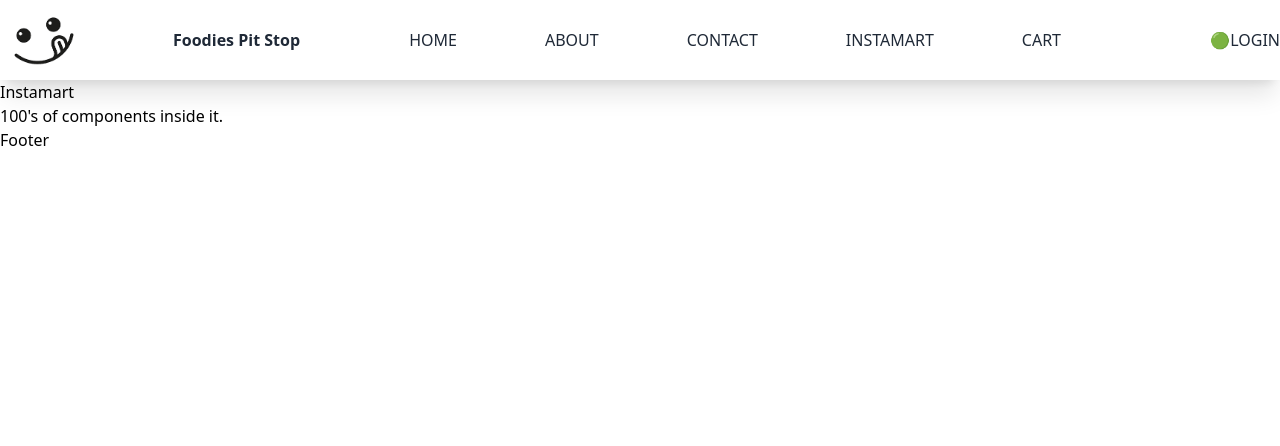
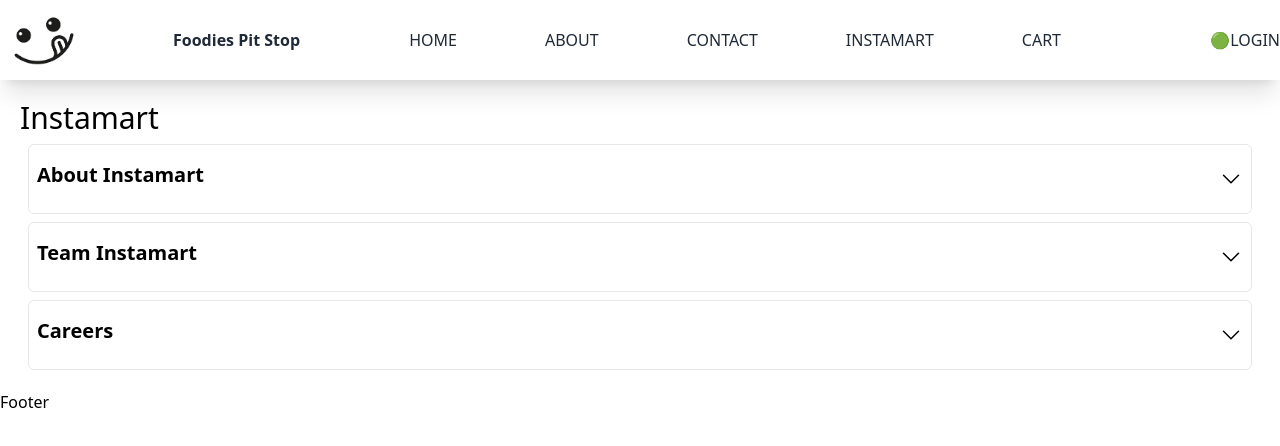
Before and after one commit to AnnZoeFreelancer/Namaste-React, a React (Vite) app: page /instamart in a window 1280 px wide. Shown: the top 446 px of the page. Built offline with nearby package versions, Linux system fonts and the light colour scheme.

Commit message:
NR-Ch-11-DataIsTheNewOil_Accordion_ Instamart_ItemCategory

```diff
--- a/src/components/Instamart.js
+++ b/src/components/Instamart.js
@@ -1,8 +1,89 @@
+import { useState } from "react";
+const Section = ({ title, description, isVisible, setIsVisible }) => {
+  return (
+    <div className="m-2 p-2 border ring-offset-slate-50 rounded-md ">
+      <div className="flex justify-between">
+        <h1 className="text-xl font-bold mt-2 mb-4">{title}</h1>
+        {isVisible ? (
+          <>
+            <button onClick={() => setIsVisible(false)}>
+              <svg
+                xmlns="http://www.w3.org/2000/svg"
+                fill="none"
+                viewBox="0 0 24 24"
+                strokeWidth={1.5}
+                stroke="currentColor"
+                className="w-6 h-6"
+              >
+                <path
+                  strokeLinecap="round"
+                  strokeLinejoin="round"
+                  d="M4.5 15.75l7.5-7.5 7.5 7.5"
+                />
+              </svg>
+            </button>
+          </>
+        ) : (
+          <button onClick={() => setIsVisible(true)}>
+            <svg
+              xmlns="http://www.w3.org/2000/svg"
+              fill="none"
+              viewBox="0 0 24 24"
+              strokeWidth={1.5}
+              stroke="currentColor"
+              className="w-6 h-6"
+            >
+              <path
+                strokeLinecap="round"
+                strokeLinejoin="round"
+                d="M19.5 8.25l-7.5 7.5-7.5-7.5"
+              />
+            </svg>
+          </button>
+        )}
+      </div>
+      {/* Only render if isVisible is true */}
+      {isVisible && (
+        <p className="cursor-pointer block border-t pt-2">{description}</p>
+      )}
+    </div>
+  );
+};
 const Instamart = () => {
+  const [visibleSection, setVisibleSection] = useState("");
   return (
-    <div>
-      <h1>Instamart</h1>
-      <h1>100's of components inside it.</h1>
+    <div className="m-5">
+      <h1 className="text-3xl bold"> Instamart </h1>
+      <Section
+        title={"About Instamart"}
+        description={
+          "Lorem Ipsum is simply dummy text of the printing and typesetting industry. Lorem Ipsum has been the industry's standard dummy text ever since the 1500s, when an unknown printer took a galley of type and scrambled it to make a type specimen book. It has survived not only five centuries, but also the leap into electronic typesetting, remaining essentially unchanged. It was popularised in the 1960s with the release of Letraset sheets containing Lorem Ipsum passages, and more recently with desktop publishing software like Aldus PageMaker including versions of Lorem Ipsum."
+        }
+        isVisible={visibleSection == "about"}
+        setIsVisible={(show) =>
+          show ? setVisibleSection("about") : setVisibleSection("")
+        }
+      />
+      <Section
+        title={"Team Instamart"}
+        description={
+          "Lorem Ipsum is simply dummy text of the printing and typesetting industry. Lorem Ipsum has been the industry's standard dummy text ever since the 1500s, when an unknown printer took a galley of type and scrambled it to make a type specimen book. It has survived not only five centuries, but also the leap into electronic typesetting, remaining essentially unchanged. It was popularised in the 1960s with the release of Letraset sheets containing Lorem Ipsum passages, and more recently with desktop publishing software like Aldus PageMaker including versions of Lorem Ipsum."
+        }
+        isVisible={visibleSection == "team"}
+        setIsVisible={(show) =>
+          show ? setVisibleSection("team") : setVisibleSection("")
+        }
+      />
+      <Section
+        title={"Careers"}
+        description={
+          "Lorem Ipsum is simply dummy text of the printing and typesetting industry. Lorem Ipsum has been the industry's standard dummy text ever since the 1500s, when an unknown printer took a galley of type and scrambled it to make a type specimen book. It has survived not only five centuries, but also the leap into electronic typesetting, remaining essentially unchanged. It was popularised in the 1960s with the release of Letraset sheets containing Lorem Ipsum passages, and more recently with desktop publishing software like Aldus PageMaker including versions of Lorem Ipsum."
+        }
+        isVisible={visibleSection == "careers"}
+        setIsVisible={(show) =>
+          show ? setVisibleSection("careers") : setVisibleSection("")
+        }
+      />
     </div>
   );
 };
--- a/src/components/RestaurantItemCategory.js
+++ b/src/components/RestaurantItemCategory.js
@@ -1,11 +1,61 @@
+import { useState } from "react";
 import RestaurantDish from "./RestaurantDish";
 const RestaurantItemCategory = (itemCategory) => {
+  const [show, setShow] = useState(true);
   return (
     <div>
-      <h1 className="dishHeader">
+      <div className="flex justify-between">
+        <h1 className="mb-6 text-gray-800 font-extrabold text-xl">
           {itemCategory?.title}({itemCategory?.itemCards.length})
         </h1>
-      <div>
+        {show ? (
+          <>
+            <button
+              onClick={() => {
+                setShow(false);
+              }}
+            >
+              <svg
+                xmlns="http://www.w3.org/2000/svg"
+                fill="none"
+                viewBox="0 0 24 24"
+                strokeWidth={1.5}
+                stroke="currentColor"
+                className="w-6 h-6"
+              >
+                <path
+                  strokeLinecap="round"
+                  strokeLinejoin="round"
+                  d="M4.5 15.75l7.5-7.5 7.5 7.5"
+                />
+              </svg>
+            </button>
+          </>
+        ) : (
+          <button
+            onClick={() => {
+              setShow(true);
+            }}
+          >
+            <svg
+              xmlns="http://www.w3.org/2000/svg"
+              fill="none"
+              viewBox="0 0 24 24"
+              strokeWidth={1.5}
+              stroke="currentColor"
+              className="w-6 h-6"
+            >
+              <path
+                strokeLinecap="round"
+                strokeLinejoin="round"
+                d="M19.5 8.25l-7.5 7.5-7.5-7.5"
+              />
+            </svg>
+          </button>
+        )}
+      </div>
+      {show && (
+        <div id={itemCategory?.customid}>
           <ul>
             {itemCategory?.itemCards?.map((dish, index) => {
               return (
@@ -16,6 +66,8 @@ const RestaurantItemCategory = (itemCategory) => {
             })}
           </ul>
         </div>
+      )}
+      <div className="border-8 border-solid ring-offset-8 ring-offset-gray-100 h-px my-5 mx-0"></div>
     </div>
   );
 };
--- a/src/components/RestaurantNestedItemCategory.js
+++ b/src/components/RestaurantNestedItemCategory.js
@@ -1,14 +1,68 @@
 import RestaurantDish from "./RestaurantDish";
+import { useState } from "react";
 const RestaurantCategory = (category) => {
+  const [isVisible, setIsVisible] = useState(true);
   return (
     <div>
-      <h1 className="nested_item_header">{category?.title}</h1>
+      <h1 className="mb-6 text-gray-800 font-extrabold text-xl">
+        {category?.title}
+      </h1>
       {category?.categories?.map((groupedSubCategory, index) => (
         <div key={index}>
-          <h2 className="nested_item_subheader">
-            {groupedSubCategory?.title}({groupedSubCategory?.itemCards?.length})
+          <div className="flex justify-between">
+            <h2 className="text-gray-800 text-lg font-normal">
+              {groupedSubCategory?.title}(
+              {groupedSubCategory?.itemCards?.length})
             </h2>
-          <div className="divider nested_item_subheader_divider"></div>
+            {isVisible ? (
+              <>
+                <button
+                  onClick={() => {
+                    setIsVisible(false);
+                  }}
+                >
+                  <svg
+                    xmlns="http://www.w3.org/2000/svg"
+                    fill="none"
+                    viewBox="0 0 24 24"
+                    strokeWidth={1.5}
+                    stroke="currentColor"
+                    className="w-6 h-6"
+                  >
+                    <path
+                      strokeLinecap="round"
+                      strokeLinejoin="round"
+                      d="M4.5 15.75l7.5-7.5 7.5 7.5"
+                    />
+                  </svg>
+                </button>
+              </>
+            ) : (
+              <button
+                onClick={() => {
+                  setIsVisible(true);
+                }}
+              >
+                <svg
+                  xmlns="http://www.w3.org/2000/svg"
+                  fill="none"
+                  viewBox="0 0 24 24"
+                  strokeWidth={1.5}
+                  stroke="currentColor"
+                  className="w-6 h-6"
+                >
+                  <path
+                    strokeLinecap="round"
+                    strokeLinejoin="round"
+                    d="M19.5 8.25l-7.5 7.5-7.5-7.5"
+                  />
+                </svg>
+              </button>
+            )}
+          </div>
+
+          <div className="border border-solid ring-offset-1 ring-offset-gray-100 h-px my-5 mx-0"></div>
+          {isVisible && (
             <ol>
               {groupedSubCategory?.itemCards?.map((dish, index) => (
                 <div key={index}>
@@ -17,6 +71,8 @@ const RestaurantCategory = (category) => {
                 </div>
               ))}
             </ol>
+          )}
+          <div className="border-8 border-solid ring-offset-8 ring-offset-gray-100 h-px my-5 mx-0"></div>
         </div>
       ))}
     </div>
```
Lines whose indentation alone changed are shown as unchanged.
